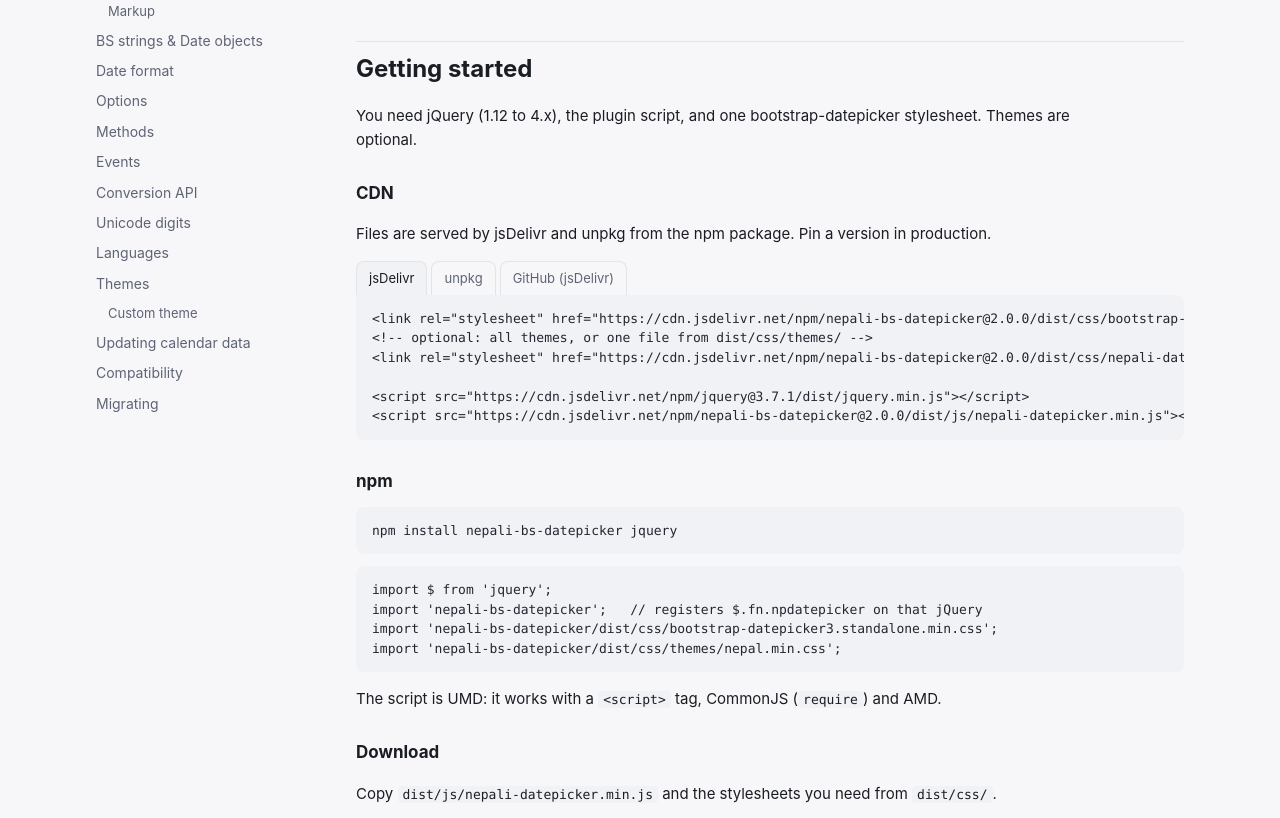
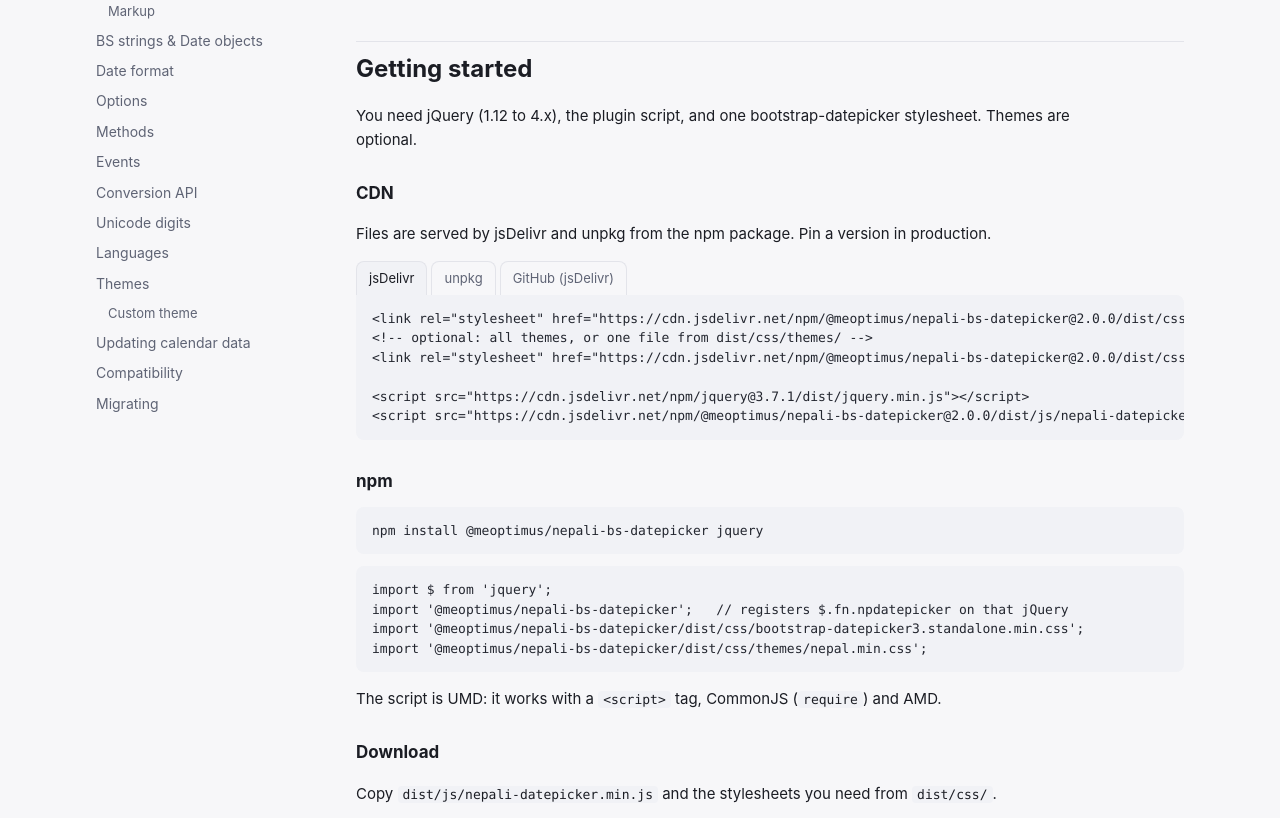
Before and after one commit to meoptimus/nepali-bs-datepicker, a website with bundled scripts: page docs/documentation.html in a window 1280 px wide. Shown: the part 219-1037 px from the top of the page. Built offline with nearby package versions, Linux system fonts and the light colour scheme.

Commit message:
Publish under the @meoptimus npm scope

```diff
--- a/docs/documentation.html
+++ b/docs/documentation.html
@@ -62,17 +62,17 @@
 			<button type="button" role="tab">unpkg</button>
 			<button type="button" role="tab">GitHub (jsDelivr)</button>
 		</div>
-		<div class="tab-panel"><pre><code>&lt;link rel="stylesheet" href="https://cdn.jsdelivr.net/npm/nepali-bs-datepicker@2.0.0/dist/css/bootstrap-datepicker3.standalone.min.css"&gt;
+		<div class="tab-panel"><pre><code>&lt;link rel="stylesheet" href="https://cdn.jsdelivr.net/npm/@meoptimus/nepali-bs-datepicker@2.0.0/dist/css/bootstrap-datepicker3.standalone.min.css"&gt;
 &lt;!-- optional: all themes, or one file from dist/css/themes/ --&gt;
-&lt;link rel="stylesheet" href="https://cdn.jsdelivr.net/npm/nepali-bs-datepicker@2.0.0/dist/css/nepali-datepicker-themes.min.css"&gt;
+&lt;link rel="stylesheet" href="https://cdn.jsdelivr.net/npm/@meoptimus/nepali-bs-datepicker@2.0.0/dist/css/nepali-datepicker-themes.min.css"&gt;
 
 &lt;script src="https://cdn.jsdelivr.net/npm/jquery@3.7.1/dist/jquery.min.js"&gt;&lt;/script&gt;
-&lt;script src="https://cdn.jsdelivr.net/npm/nepali-bs-datepicker@2.0.0/dist/js/nepali-datepicker.min.js"&gt;&lt;/script&gt;</code></pre></div>
-		<div class="tab-panel"><pre><code>&lt;link rel="stylesheet" href="https://unpkg.com/nepali-bs-datepicker@2.0.0/dist/css/bootstrap-datepicker3.standalone.min.css"&gt;
-&lt;link rel="stylesheet" href="https://unpkg.com/nepali-bs-datepicker@2.0.0/dist/css/nepali-datepicker-themes.min.css"&gt;
+&lt;script src="https://cdn.jsdelivr.net/npm/@meoptimus/nepali-bs-datepicker@2.0.0/dist/js/nepali-datepicker.min.js"&gt;&lt;/script&gt;</code></pre></div>
+		<div class="tab-panel"><pre><code>&lt;link rel="stylesheet" href="https://unpkg.com/@meoptimus/nepali-bs-datepicker@2.0.0/dist/css/bootstrap-datepicker3.standalone.min.css"&gt;
+&lt;link rel="stylesheet" href="https://unpkg.com/@meoptimus/nepali-bs-datepicker@2.0.0/dist/css/nepali-datepicker-themes.min.css"&gt;
 
 &lt;script src="https://unpkg.com/jquery@3.7.1/dist/jquery.min.js"&gt;&lt;/script&gt;
-&lt;script src="https://unpkg.com/nepali-bs-datepicker@2.0.0/dist/js/nepali-datepicker.min.js"&gt;&lt;/script&gt;</code></pre></div>
+&lt;script src="https://unpkg.com/@meoptimus/nepali-bs-datepicker@2.0.0/dist/js/nepali-datepicker.min.js"&gt;&lt;/script&gt;</code></pre></div>
 		<div class="tab-panel"><pre><code>&lt;link rel="stylesheet" href="https://cdn.jsdelivr.net/gh/meoptimus/nepali-bs-datepicker@v2.0.0/dist/css/bootstrap-datepicker3.standalone.min.css"&gt;
 &lt;link rel="stylesheet" href="https://cdn.jsdelivr.net/gh/meoptimus/nepali-bs-datepicker@v2.0.0/dist/css/nepali-datepicker-themes.min.css"&gt;
 
@@ -80,11 +80,11 @@
 &lt;script src="https://cdn.jsdelivr.net/gh/meoptimus/nepali-bs-datepicker@v2.0.0/dist/js/nepali-datepicker.min.js"&gt;&lt;/script&gt;</code></pre></div>
 
 		<h3 id="npm">npm</h3>
-<pre><code>npm install nepali-bs-datepicker jquery</code></pre>
+<pre><code>npm install @meoptimus/nepali-bs-datepicker jquery</code></pre>
 <pre><code>import $ from 'jquery';
-import 'nepali-bs-datepicker';   // registers $.fn.npdatepicker on that jQuery
-import 'nepali-bs-datepicker/dist/css/bootstrap-datepicker3.standalone.min.css';
-import 'nepali-bs-datepicker/dist/css/themes/nepal.min.css';</code></pre>
+import '@meoptimus/nepali-bs-datepicker';   // registers $.fn.npdatepicker on that jQuery
+import '@meoptimus/nepali-bs-datepicker/dist/css/bootstrap-datepicker3.standalone.min.css';
+import '@meoptimus/nepali-bs-datepicker/dist/css/themes/nepal.min.css';</code></pre>
 		<p>The script is UMD: it works with a <code>&lt;script&gt;</code> tag, CommonJS (<code>require</code>) and AMD.</p>
 
 		<h3 id="download">Download</h3>
--- a/package.json
+++ b/package.json
@@ -1,5 +1,5 @@
 {
-  "name": "nepali-bs-datepicker",
+  "name": "@meoptimus/nepali-bs-datepicker",
   "version": "2.0.0",
   "description": "Bikram Sambat (Nepali) datepicker for jQuery, API- and CSS-compatible with bootstrap-datepicker",
   "homepage": "https://github.com/meoptimus/nepali-bs-datepicker#readme",
```
Also changed, not shown: README.md, 1 other file.
